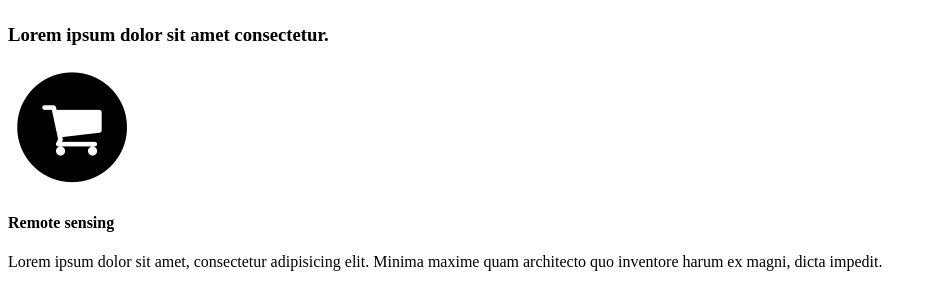
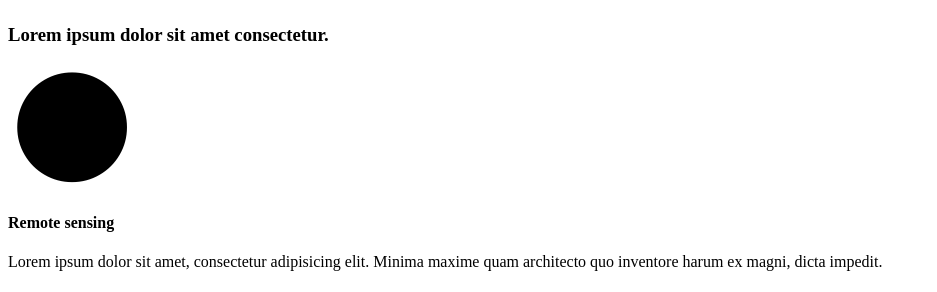
Before and after one commit to PixelNGO/pixel-ong.github.io, a Jekyll site: the page built from index.html, in a window 1280 px wide. Shown: the part 266-558 px from the top of the page, without its empty margins (0-937 px from the left). Built offline with Jekyll 4.4.1, drawn with Linux system fonts in a browser that asks for light colours; some web fonts are replaced.

Commit message:
Update services.html

```diff
--- a/_includes/services.html
+++ b/_includes/services.html
@@ -11,7 +11,7 @@
                 <div class="col-md-4">
                     <span class="fa-stack fa-4x">
                         <i class="fa fa-circle fa-stack-2x text-primary"></i>
-                        <i class="fa fa-shopping-cart fa-stack-1x fa-inverse"></i>
+                        <i class="fa fa-satellite fa-stack-1x fa-inverse"></i>
                     </span>
                     <h4 class="service-heading">Remote sensing</h4>
                     <p class="text-muted">Lorem ipsum dolor sit amet, consectetur adipisicing elit. Minima maxime quam architecto quo inventore harum ex magni, dicta impedit.</p>
```
